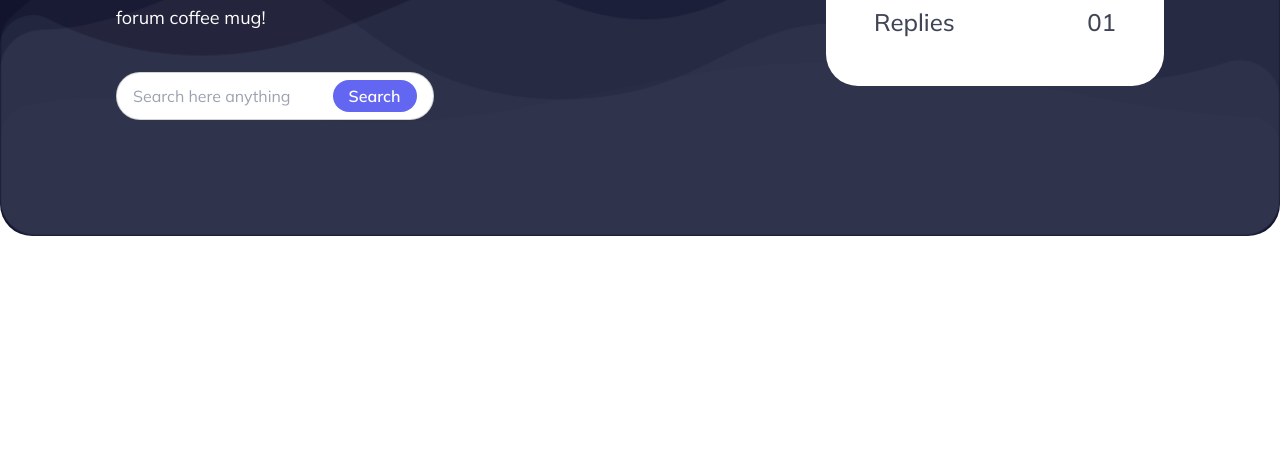
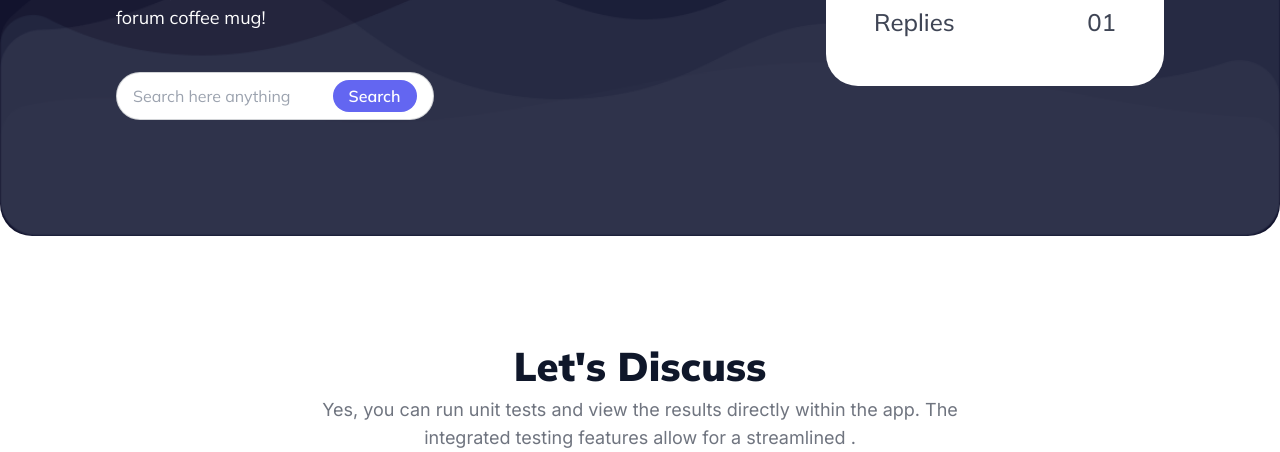
Before and after one commit to Jisan-Dev/A6-QuAint-Forum, a plain HTML site: page index.html in a window 1280 px wide. Shown: the part 476-928 px from the top of the page. Before the commit the page ends 800 px from the top, so only its background shows below. Drawn offline with nearby package versions, Linux system fonts and the light colour scheme.

Commit message:
Added the header part of discussion section

```diff
--- a/index.html
+++ b/index.html
@@ -95,6 +95,16 @@
           </div>
         </div>
       </div>
+
+      <!-- Discuss section -->
+      <section id="discussion" class="mt-[100px]">
+        <header>
+          <h2 class="text-center text-slate-900 text-[40px] font-black font-mulish">Let's Discuss</h2>
+          <p class="text-center text-slate-900 text-opacity-60 text-lg font-normal font-inter">
+            Yes, you can run unit tests and view the results directly within the app. The <br />integrated testing features allow for a streamlined .
+          </p>
+        </header>
+      </section>
     </main>
     <footer></footer>
     <script src="./scripts/script.js"></script>
```
